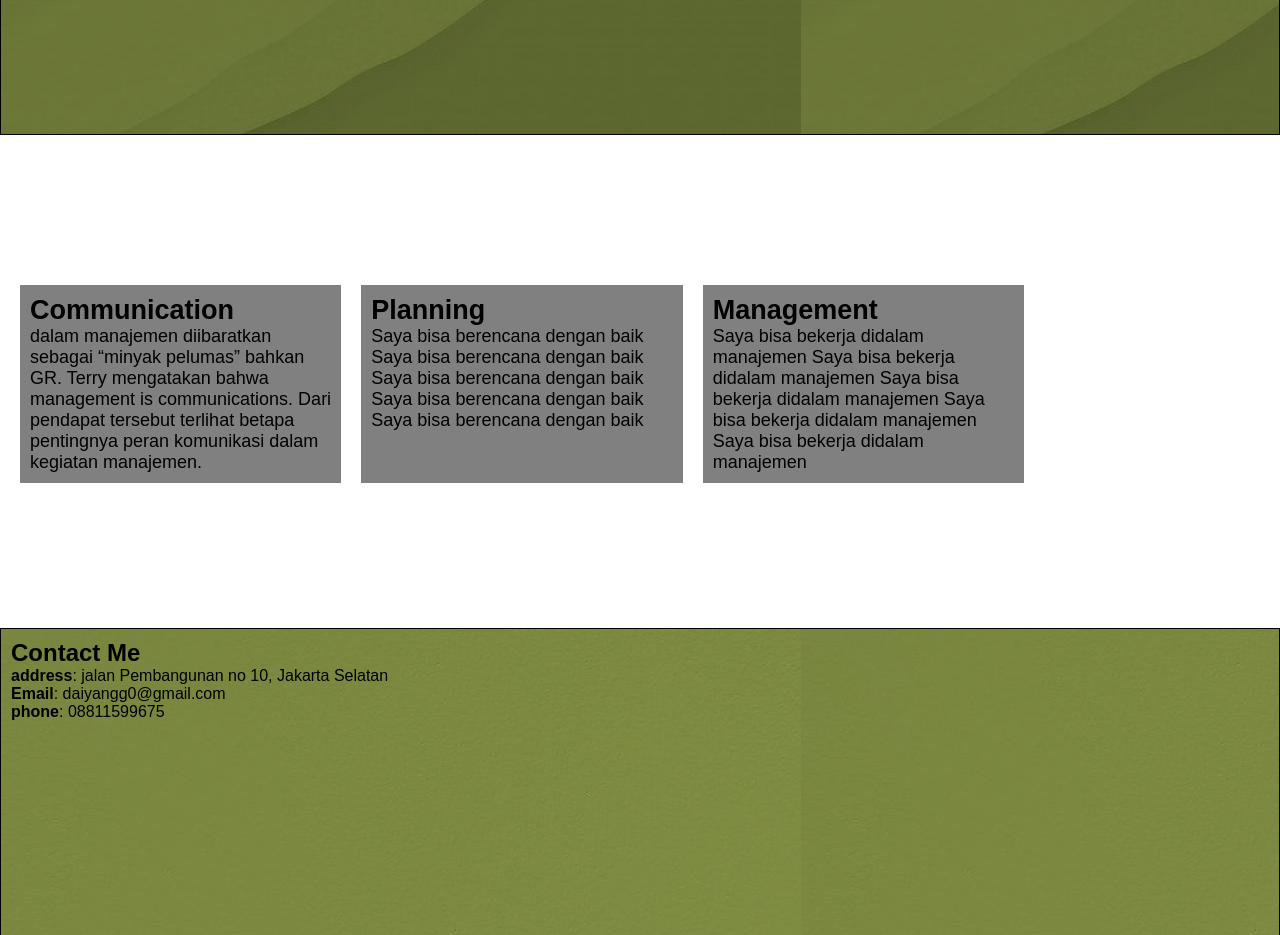
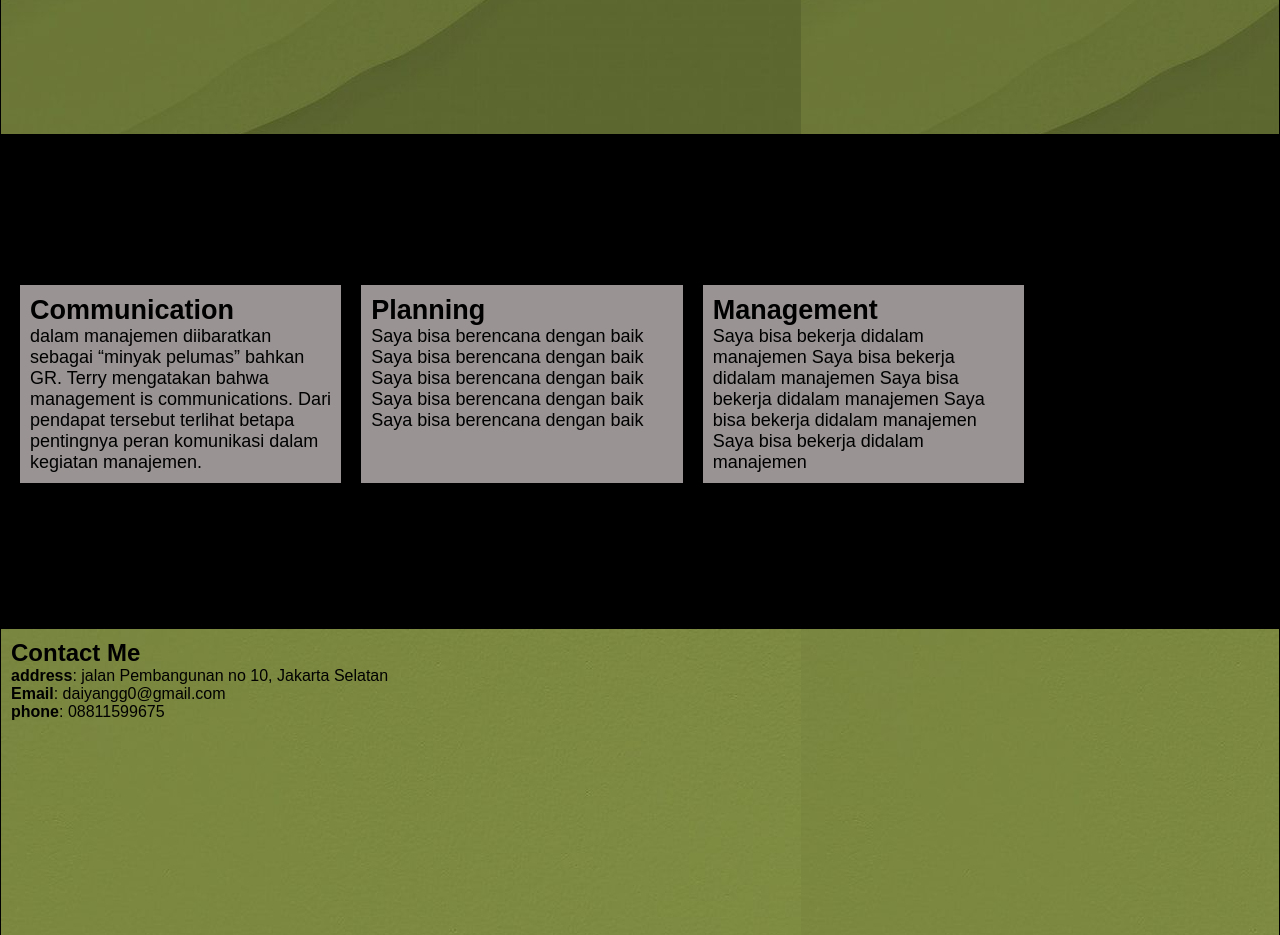
Before and after one commit to MuhammadDaiyanAmrillah/porto-daiyan, a plain HTML site: page index.html in a window 1280 px wide. Shown: the part 1140-2075 px from the top of the page. Drawn offline with Linux system fonts and the light colour scheme; files whose address does not match are found by name.

Commit message:
background

```diff
--- a/style.css
+++ b/style.css
@@ -119,7 +119,7 @@ a {
 }
 #skill {
     Padding: 140px 0;
-    background: white;
+    background: black;
 }
 
 .skill-set {
@@ -127,7 +127,7 @@ a {
 }
 
 .skill-item {
-    background: grey;
+    background: rgb(153, 147, 147);
     padding: 10px;
     width: 50%;
     margin: 0 10px;
```
